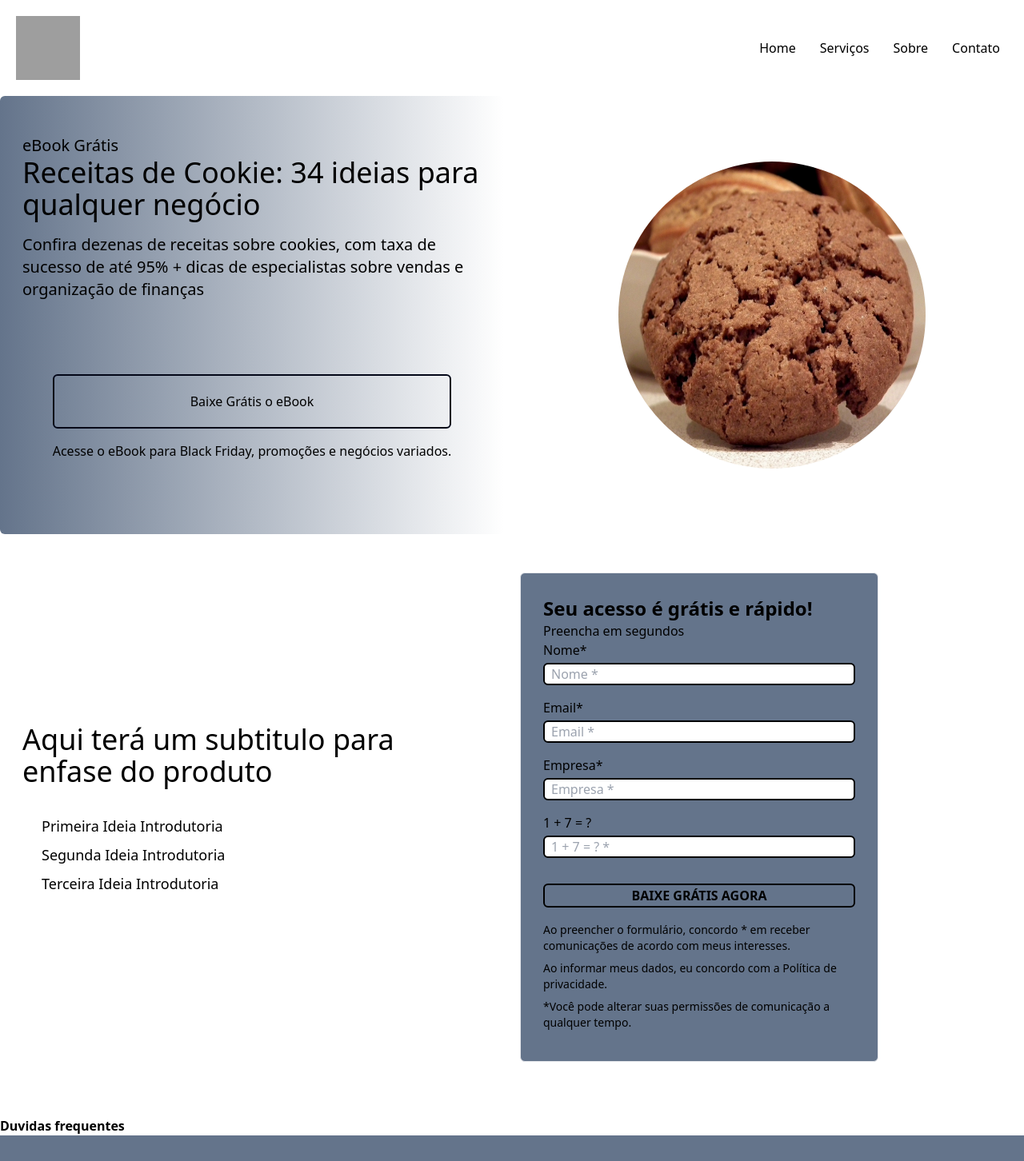
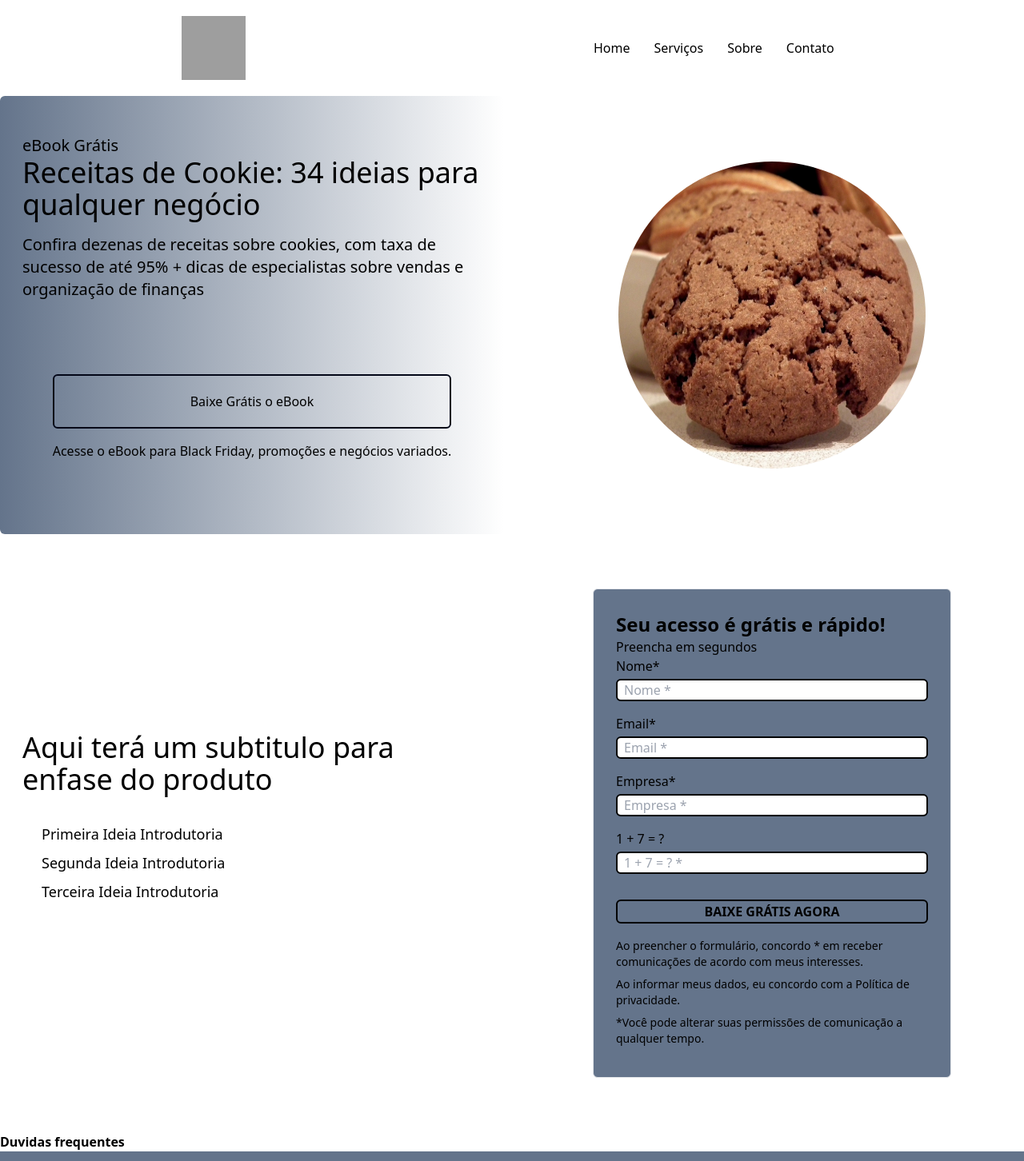
Before and after one commit to Ditechgit/Pedacinhos-de-ceu, a React (Vite) app: page / in a window 1280 px wide. Shown: the top 1452 px of the page at 80% size. Built offline with nearby package versions, Linux system fonts and the light colour scheme; grey boxes are pictures that could not be loaded.

Commit message:
estilo 2

```diff
--- a/src/App.jsx
+++ b/src/App.jsx
@@ -4,7 +4,7 @@ import Logo from "./components/Logo";
 function App() {
   return (
     <div className="m-0 p-0 box-border list-none">
-      <header className="flex justify-between items-center flex-wrap p-5 ">
+      <header className="flex justify-around items-center flex-wrap p-5 ">
         <div>
           <Logo />
         </div>
@@ -73,7 +73,7 @@ function App() {
             </ul>
           </div>
         </section>
-        <section className="grid place-content-center border p-7 mt-7 mb-12 max-w-md self-center bg-slate-500 rounded-md">
+        <section className="grid border my-0 mx-auto items-center p-7 mt-12 mb-12 max-w-md self-center bg-slate-500 rounded-md">
           <div>
             <h3 className="text-2xl font-bold">
               Seu acesso é grátis e rápido!
```
